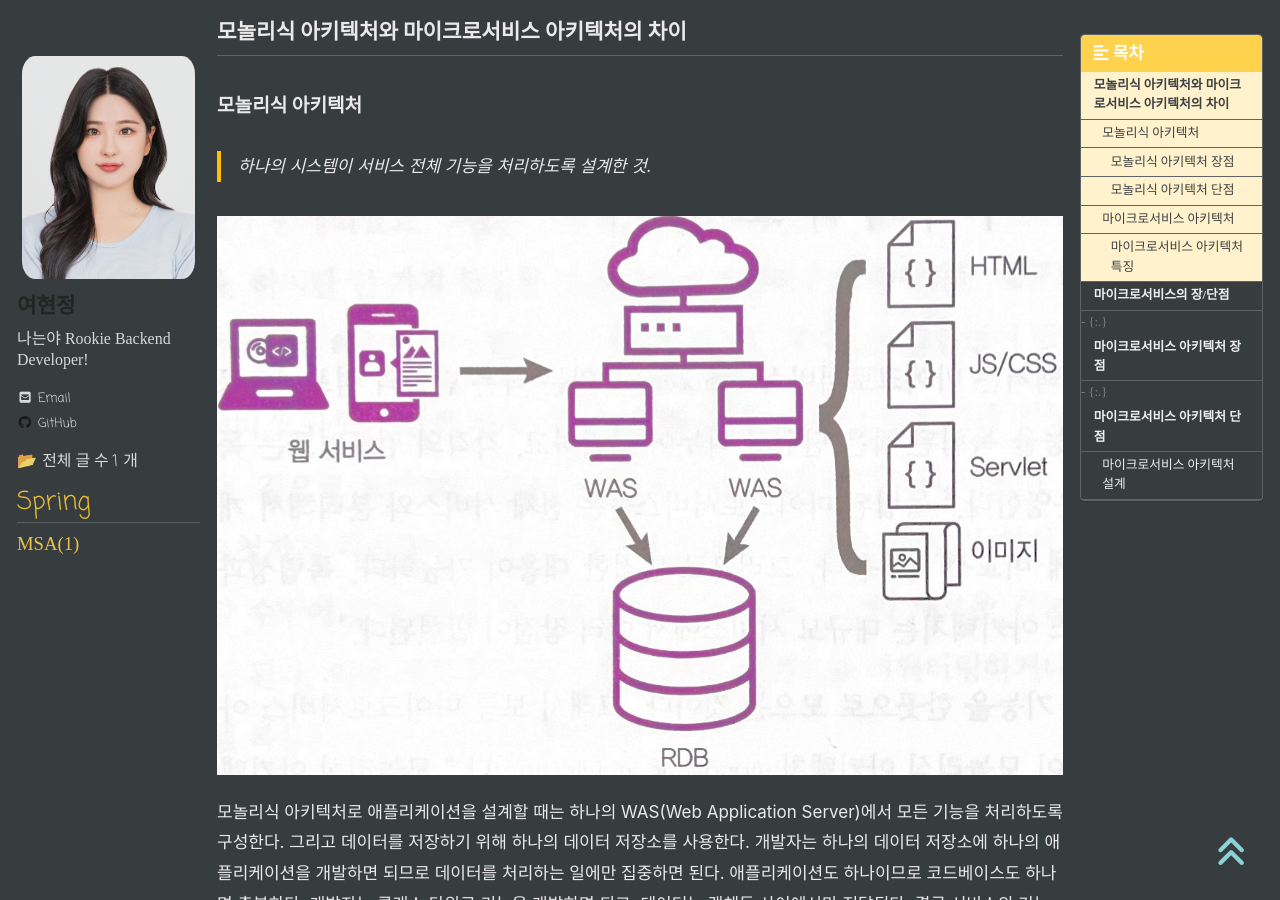
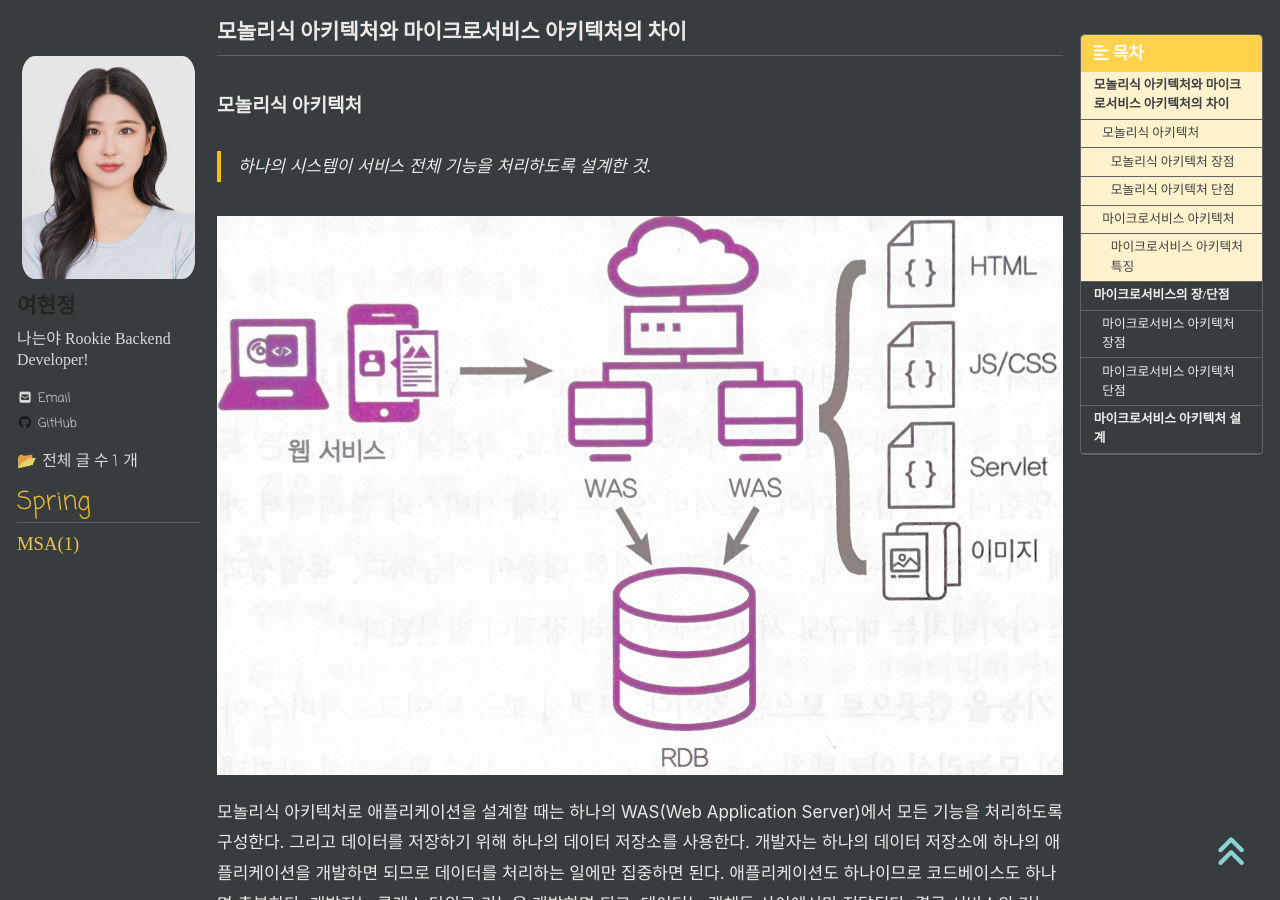
Before and after one commit to yeeeeo/yeeeeo.github.io, a Jekyll site: the page built from _posts/Spring/Msa/2023-05-26-overview.md, in a window 1280 px wide and 900 px high, scrolled down 319 px. Built offline with Jekyll 4.4.1, drawn with Linux system fonts in a browser that asks for light colours; cached includes are drawn as plain includes; nearby versions of some CDN libraries; some web fonts are replaced; comment, search, counter and statistics services are not loaded.

```diff
--- a/_posts/Spring/Msa/2023-05-26-overview.md
+++ b/_posts/Spring/Msa/2023-05-26-overview.md
@@ -63,7 +63,7 @@ last_modified_at: 2023-06-05
 - 서비스 지향 아키텍처
 
 ## 마이크로서비스의 장/단점
-#### 마이크로서비스 아키텍처 장점
+### 마이크로서비스 아키텍처 장점
 - 하나의 마이크로서비스는 하나의 비즈니스 기능을 담당하므로 다른 마이크로서비스와 간섭이 최소화된다.
 - 독립된 데이터 저장소를 갖기 때문에 대용량 데이터를 마이크로서비스마다 나누어 저장할 수 있다.
 - 느슨하게 결합되어 있어 하나의 마이크로서비스에 장애나 버그가 발생하더라도 다른 마이크로서비스는 이상없이 서비스된다.
@@ -71,14 +71,14 @@ last_modified_at: 2023-06-05
 - 마이크로서비스 단위로 확장할 수 있어 서비스 전체적으로 확장성이 좋아진다.
 - 사용자 반응에 따라 시스템을 고도화하거나 빠르게 시스템에서 제외할 수 있어 민첩하게 대응할 수 있다.
 
-#### 마이크로서비스 아키텍처 단점
+### 마이크로서비스 아키텍처 단점
 - 개발하기 어렵다.
 - 운영하기 어렵다.
 - 설계하기 어렵다.
 - 여러 가지 자동화된 시스템이 필요하다. (CI/CD, 모니터링, 로그 통합 검색 등)
 - 개발자의 기술력이 좋아야한다.
 
-### 마이크로서비스 아키텍처 설계
+## 마이크로서비스 아키텍처 설계
 > 마이크로서비스를 설계할 때 반드시 목적을 기억하자. 마이크로서비스는 서비스 전체 지능을 빠르게 개발하고 확장하기 위함이다.
 
 1. 서비스 세분화 원칙
```
